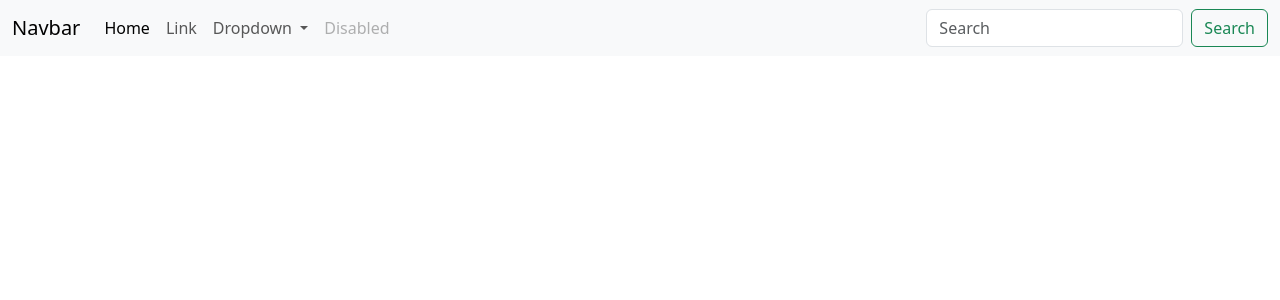
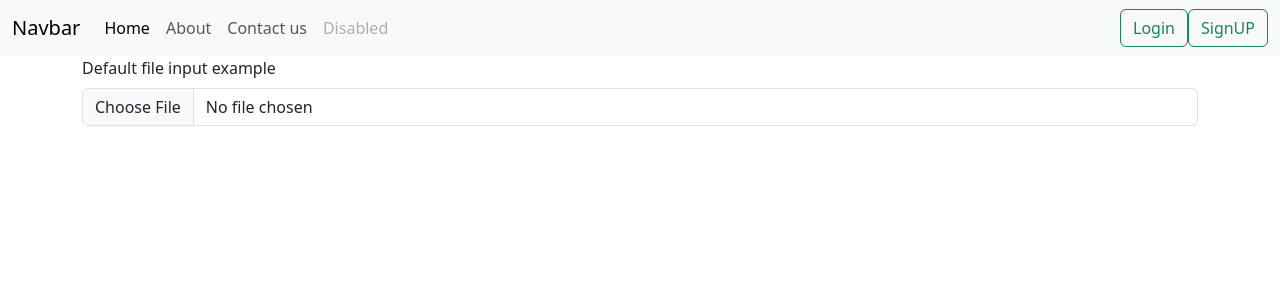
Before and after one commit to Arpan-tech-create/IMAGE_EDITING_APP_FLASK, a Flask app: page / in a window 1280 px wide. Shown: the top 300 px of the page. Run offline with Flask 3, Linux system fonts and the light colour scheme; some libraries are stand-ins or nearby versions.

Commit message:
'bigchanges'

```diff
--- a/main.py
+++ b/main.py
@@ -4,12 +4,19 @@ app = Flask(__name__,template_folder='templates')
 
 @app.route('/')
 def index():
-    return render_template('demo.html')
+    return render_template('main.html')
 
 @app.route('/about')
 def about():
+    return render_template('about.html')
+
+@app.route('/index')
+def sample():
     return render_template('index.html')
 
+@app.route('/contact')
+def contact():
+    return render_template('contact.html')
 
 
 if __name__ == '__main__':
--- a/templates/demo.html
+++ b/templates/main.html
@@ -7,43 +7,46 @@
     <link href="{{url_for('static',filename='first.css')}}" rel="stylesheet">
   </head>
   <body>
+
     <script src="{{url_for('static',filename='min.js')}}"></script>
 
     <nav class="navbar navbar-expand-lg bg-body-tertiary">
         <div class="container-fluid">
-          <a class="navbar-brand" href="#">Navbar</a>
+          <a class="navbar-brand" href="/">Navbar</a>
           <button class="navbar-toggler" type="button" data-bs-toggle="collapse" data-bs-target="#navbarSupportedContent" aria-controls="navbarSupportedContent" aria-expanded="false" aria-label="Toggle navigation">
             <span class="navbar-toggler-icon"></span>
           </button>
           <div class="collapse navbar-collapse" id="navbarSupportedContent">
             <ul class="navbar-nav me-auto mb-2 mb-lg-0">
               <li class="nav-item">
-                <a class="nav-link active" aria-current="page" href="#">Home</a>
+                <a class="nav-link active" aria-current="page" href="/">Home</a>
               </li>
               <li class="nav-item">
-                <a class="nav-link" href="#">Link</a>
+                <a class="nav-link" href="/about">About</a>
               </li>
-              <li class="nav-item dropdown">
-                <a class="nav-link dropdown-toggle" href="#" role="button" data-bs-toggle="dropdown" aria-expanded="false">
-                  Dropdown
-                </a>
-                <ul class="dropdown-menu">
-                  <li><a class="dropdown-item" href="#">Action</a></li>
-                  <li><a class="dropdown-item" href="#">Another action</a></li>
-                  <li><hr class="dropdown-divider"></li>
-                  <li><a class="dropdown-item" href="#">Something else here</a></li>
-                </ul>
+              <li class="nav-item">
+                <a class="nav-link" href="/contact">Contact us</a>
               </li>
+
               <li class="nav-item">
                 <a class="nav-link disabled">Disabled</a>
               </li>
             </ul>
-            <form class="d-flex" role="search">
-              <input class="form-control me-2" type="search" placeholder="Search" aria-label="Search">
-              <button class="btn btn-outline-success" type="submit">Search</button>
-            </form>
+
+            <div class="d-flex" role="search">
+              <button class="btn btn-outline-success" type="submit">Login</button>
+              <button class="btn btn-outline-success" type="submit">SignUP</button>
+            </div>
+
           </div>
         </div>
       </nav>
+      <div class="container">
+        <div class="mb-3">
+          <label for="formFile" class="form-label">Default file input example</label>
+          <input class="form-control" type="file" id="formFile">
+        </div>
+
+      </div>
   </body>
 </html>
```
Also changed, not shown: templates/about.html (added, +13 -0 lines), templates/contact.html (added, +12 -0 lines).
